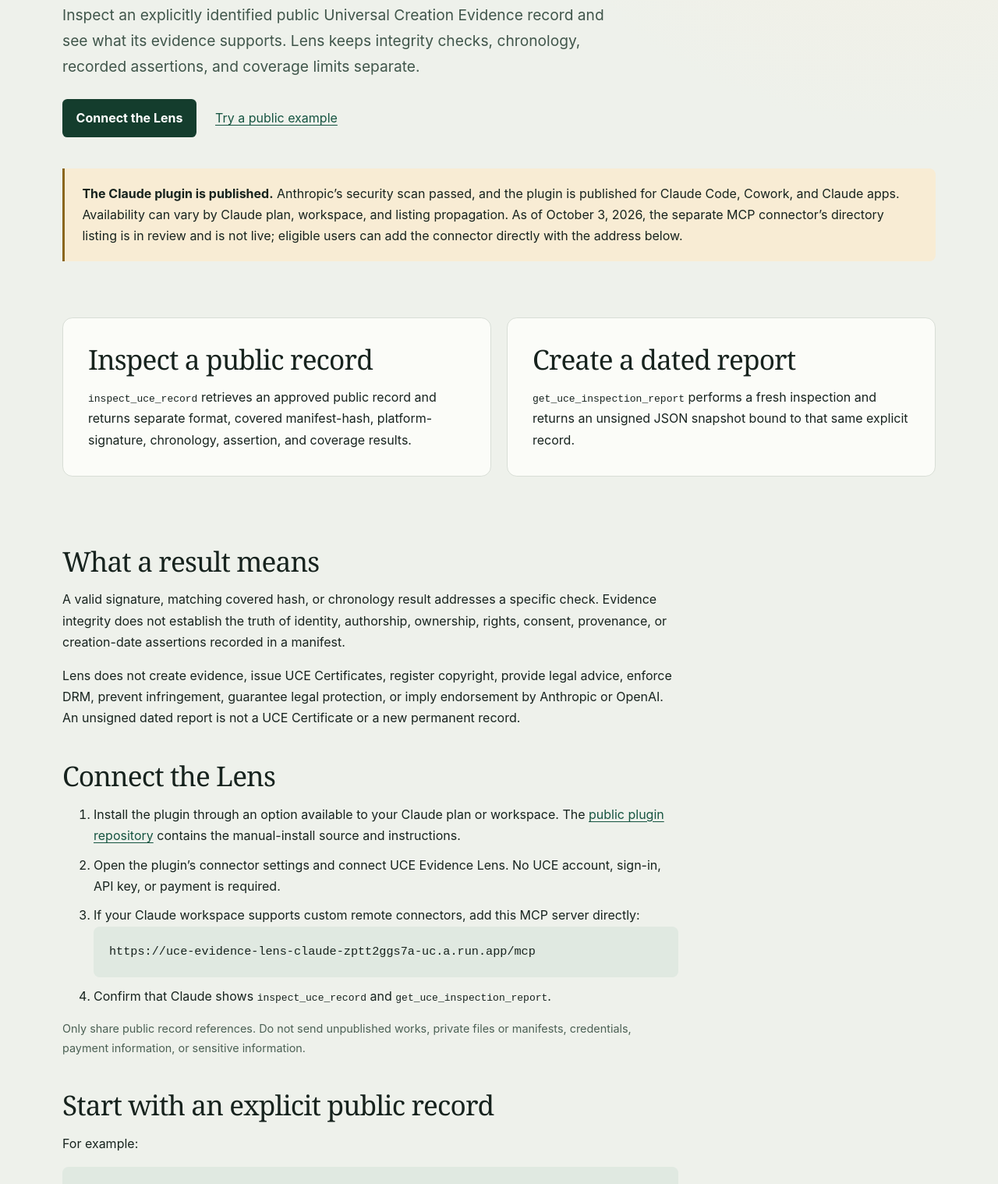
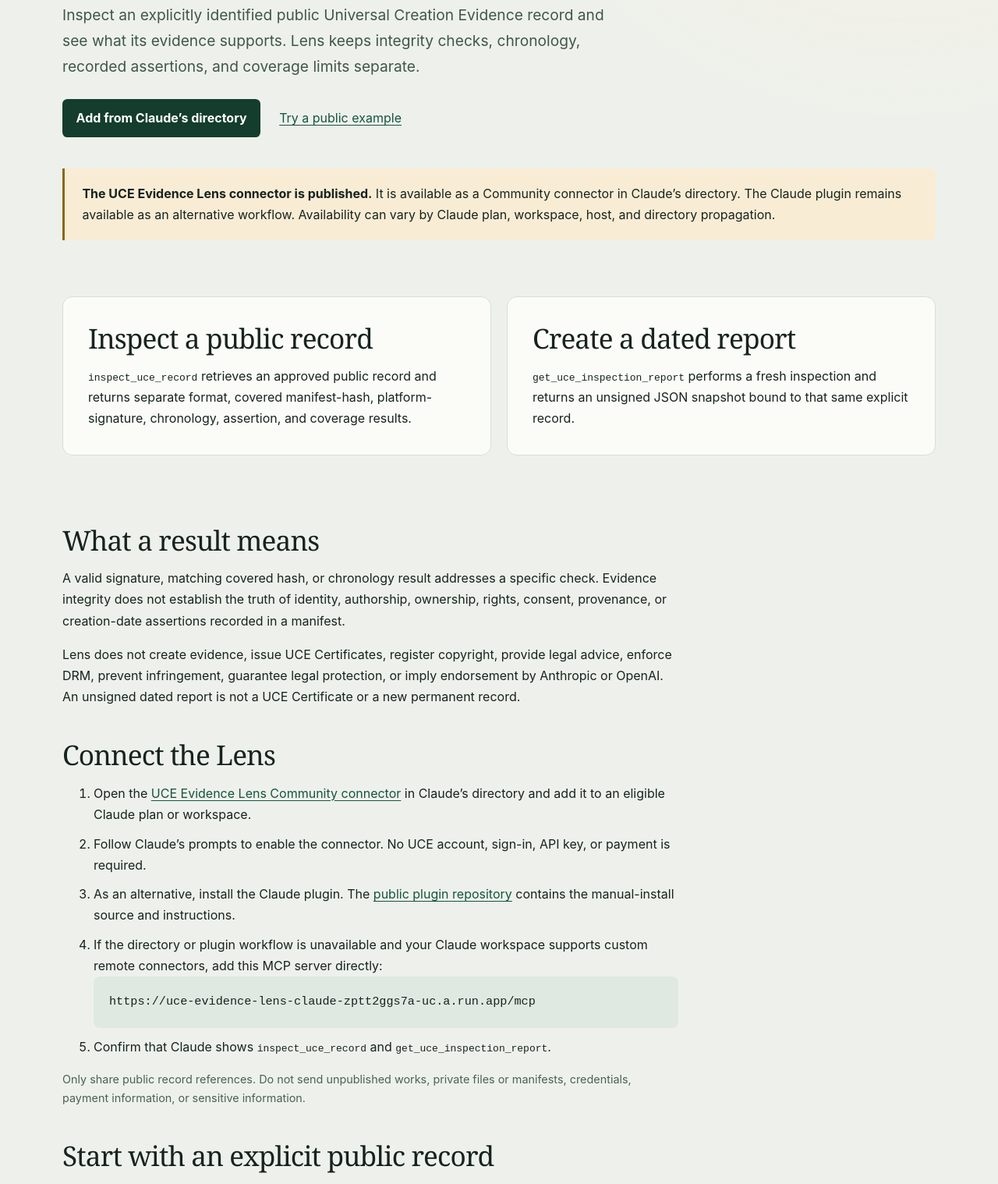
Before and after one commit to hedward/uce-evidence-lens, a website: page public/claude/index.html in a window 1280 px wide. Shown: the part 397-1915 px from the top of the page at 78% size. Drawn offline with Linux system fonts and the light colour scheme.

Commit message:
Update Claude Community connector listing (#11)

```diff
--- a/public/claude/index.html
+++ b/public/claude/index.html
@@ -39,18 +39,19 @@
           checks, chronology, recorded assertions, and coverage limits separate.
         </p>
         <div class="actions">
-          <a class="button" href="#getting-started">Connect the Lens</a
+          <a
+            class="button"
+            href="https://claude.ai/directory/connectors/uce-evidence-lens"
+            >Add from Claude’s directory</a
           ><a href="#examples">Try a public example</a>
         </div>
       </div>
       <aside class="notice" aria-label="Availability">
         <p>
-          <strong>The Claude plugin is published.</strong> Anthropic’s security
-          scan passed, and the plugin is published for Claude Code, Cowork, and
-          Claude apps. Availability can vary by Claude plan, workspace, and
-          listing propagation. As of October 3, 2026, the separate MCP
-          connector’s directory listing is in review and is not live; eligible
-          users can add the connector directly with the address below.
+          <strong>The UCE Evidence Lens connector is published.</strong> It is
+          available as a Community connector in Claude’s directory. The Claude
+          plugin remains available as an alternative workflow. Availability can
+          vary by Claude plan, workspace, host, and directory propagation.
         </p>
       </aside>
       <div class="grid">
@@ -92,20 +93,28 @@
           <h2>Connect the Lens</h2>
           <ol>
             <li>
-              Install the plugin through an option available to your Claude plan
-              or workspace. The
+              Open the
+              <a href="https://claude.ai/directory/connectors/uce-evidence-lens"
+                >UCE Evidence Lens Community connector</a
+              >
+              in Claude’s directory and add it to an eligible Claude plan or
+              workspace.
+            </li>
+            <li>
+              Follow Claude’s prompts to enable the connector. No UCE account,
+              sign-in, API key, or payment is required.
+            </li>
+            <li>
+              As an alternative, install the Claude plugin. The
               <a href="https://github.com/hedward/uce-evidence-lens-claude"
                 >public plugin repository</a
               >
               contains the manual-install source and instructions.
             </li>
             <li>
-              Open the plugin’s connector settings and connect UCE Evidence
-              Lens. No UCE account, sign-in, API key, or payment is required.
-            </li>
-            <li>
-              If your Claude workspace supports custom remote connectors, add
-              this MCP server directly:
+              If the directory or plugin workflow is unavailable and your Claude
+              workspace supports custom remote connectors, add this MCP server
+              directly:
               <code class="sample"
                 >https://uce-evidence-lens-claude-zptt2ggs7a-uc.a.run.app/mcp</code
               >
```
Also changed, not shown: public/claude/support/index.html (+19 -12 lines).
